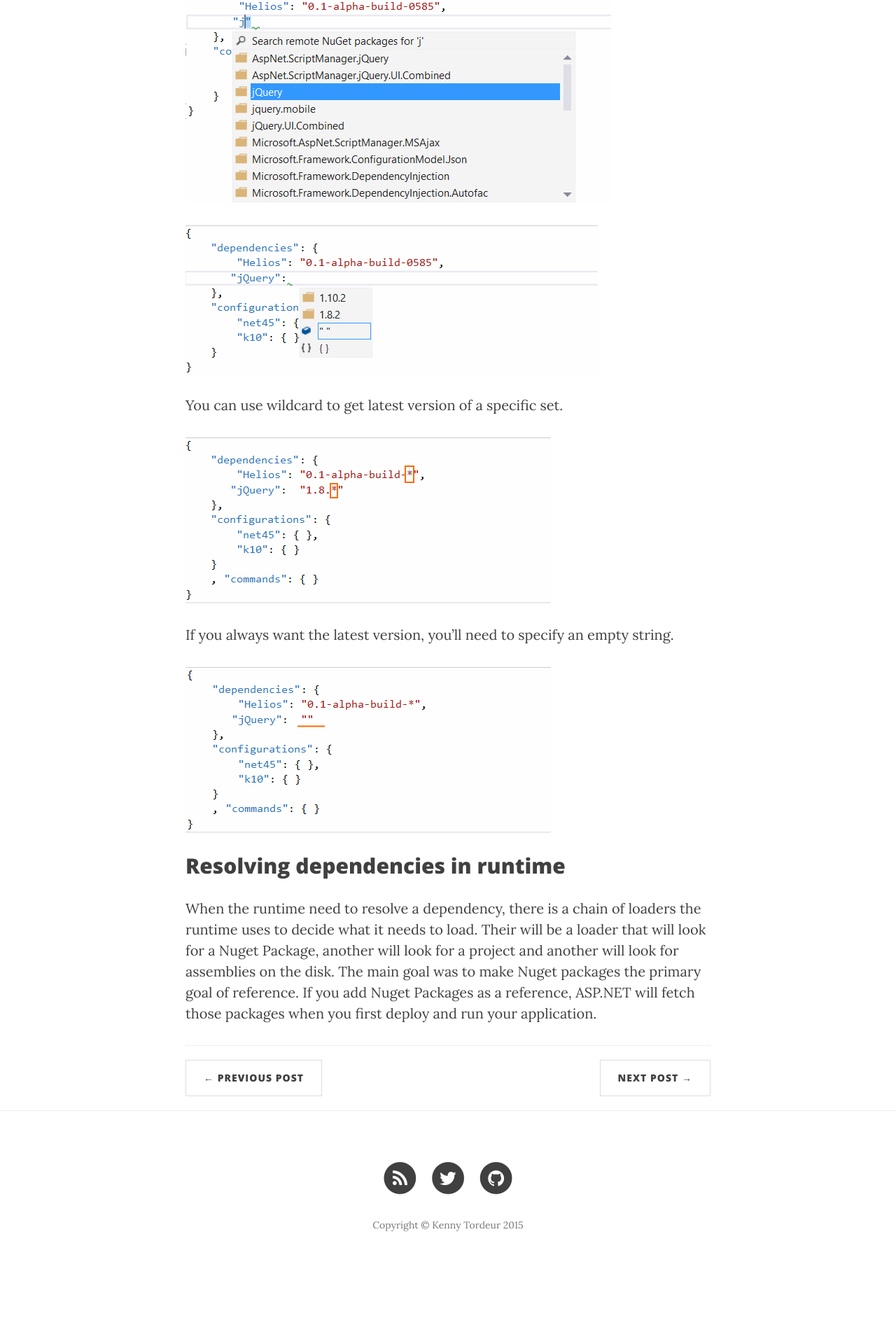
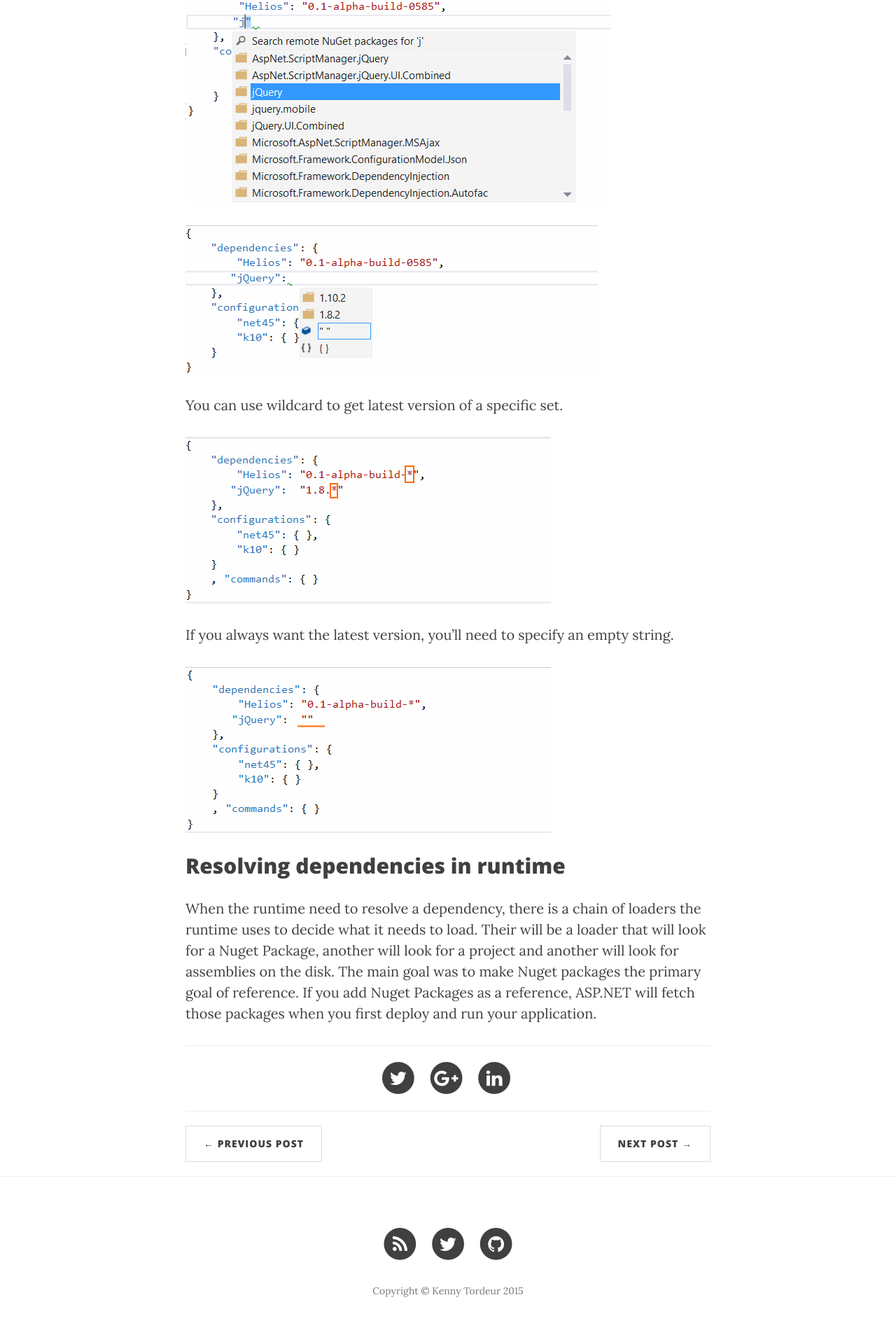
Before and after one commit to kennytordeur/blog.kennytordeur.be, a Jekyll site: the page built from _posts/2014-07-02-aspnet-vnext-managing-dependencies-using-the-projectjson.markdown, in a window 1280 px wide. Shown: the part 1058-2978 px from the top of the page at 70% size. Built offline with Jekyll 4.4.1, drawn with Linux system fonts in a browser that asks for light colours; nearby versions of some CDN libraries; Markdown is read by kramdown in place of the engine named in the settings; before the commit the page ends 2884 px from its top, so only the background shows below that.

Commit message:
Modify layout post

```diff
--- a/_layouts/post.html
+++ b/_layouts/post.html
@@ -27,6 +27,36 @@
 
 				{{ content }}
 
+		<hr>
+
+		<ul class="list-inline text-center">
+			<li>
+				<a href="https://twitter.com/share?text={{ page.title }}&url={{ page.shorturl }}&via={{site.twitter_username}}">
+				     <span class="fa-stack fa-lg">
+	                                <i class="fa fa-circle fa-stack-2x"></i>
+        	                        <i class="fa fa-twitter fa-stack-1x fa-inverse"></i>
+	                            </span>
+				</a>
+			</li>
+			<li>
+				<a href="https://plus.google.com/share?url={{site.url}}{{ page.url }}&hl=en-US"
+				onclick="javascript:window.open(this.href,'', 'menubar=no,toolbar=no,resizable=yes,scrollbars=yes,height=600,width=600');return false;">
+					<span class="fa-stack fa-lg">
+	                                	<i class="fa fa-circle fa-stack-2x"></i>
+	        	                        <i class="fa fa-google-plus fa-stack-1x fa-inverse"></i>
+					</span>
+				</a>
+			</li>
+			<li>
+				<a href="http://www.linkedin.com/shareArticle?mini=true&url={{ site.url }}{{ page.url }}&title={{ page.title }}&source={{ site.title }}">
+					<span class="fa-stack fa-lg">
+	                                	<i class="fa fa-circle fa-stack-2x"></i>
+	        	                        <i class="fa fa-linkedin fa-stack-1x fa-inverse"></i>
+					</span>
+				</a>
+			</li>
+		</ul>
+
                 <hr>
 
                 <ul class="pager">
```
